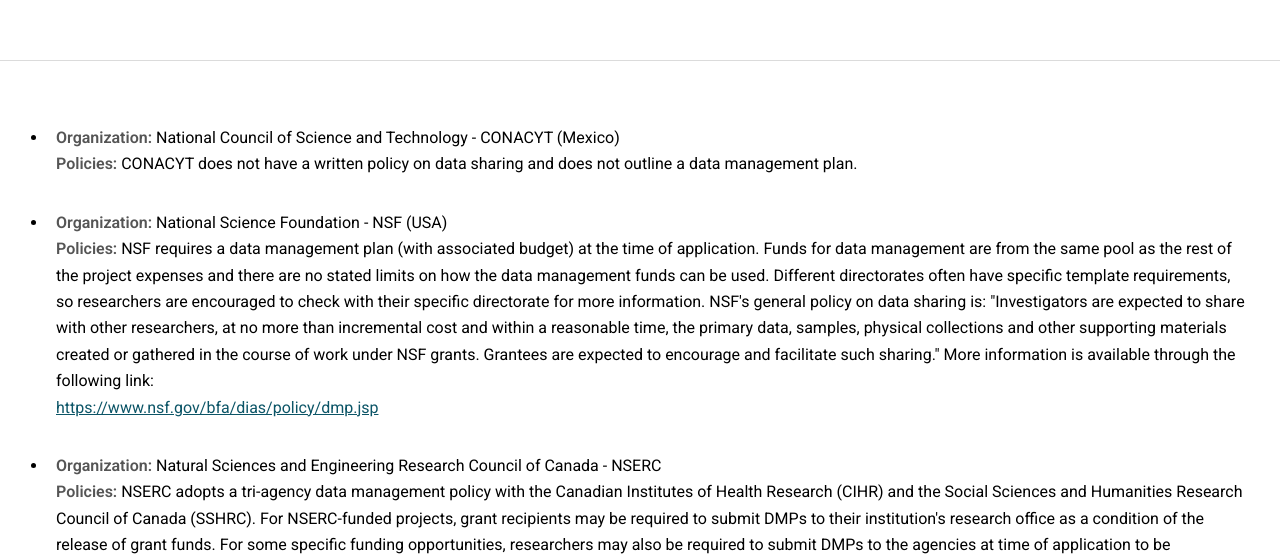
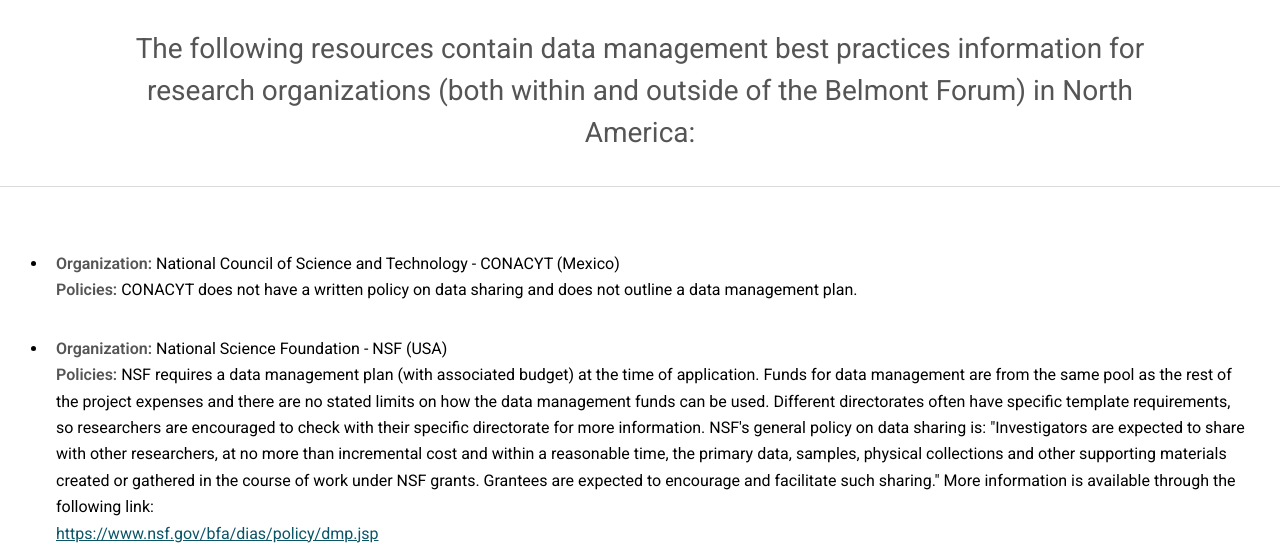
Before and after one commit to bfe-inf/toolkit, a Jekyll site: the page built from bp&s-northamerica.html, in a window 1280 px wide and 900 px high, cut to the strip 342-900 px from the top of the window. Built offline with Jekyll 4.4.1, drawn with Linux system fonts in a browser that asks for light colours.

Commit message:
Update bp&s-northamerica.html

```diff
--- a/bp&s-northamerica.html
+++ b/bp&s-northamerica.html
@@ -48,7 +48,7 @@
 			<section id="main" class="wrapper" style="padding-bottom: 0px;">
 				<div class="inner">
 					<header class="align-center">
-						<h3></h3>
+						<h3>The following resources contain data management best practices information for research organizations (both within and outside of the Belmont Forum) in North America:</h3>
 					</header>
 			</section>
 			<hr>
```
